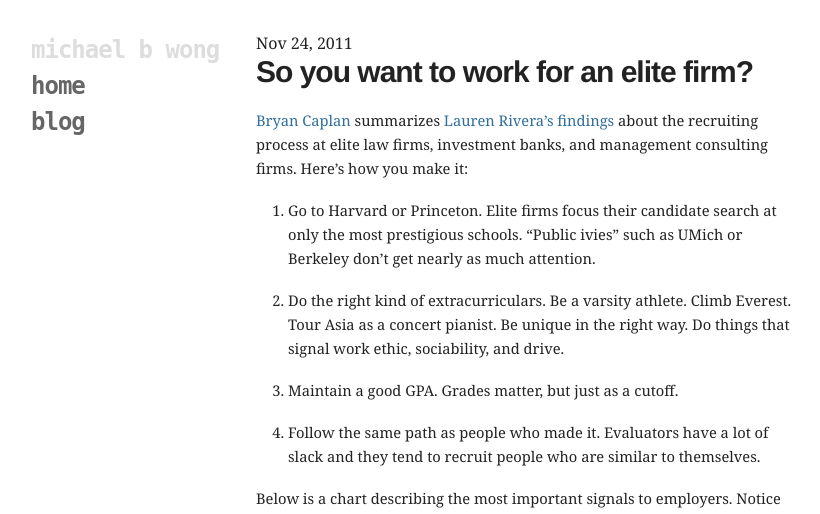
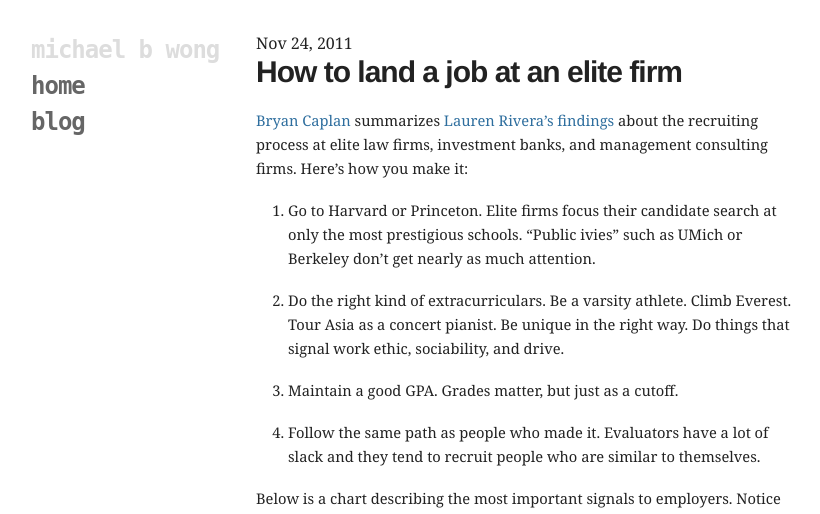
Before and after one commit to mbwong/mbwong.github.com, a Jekyll site: the page built from _posts/2011-11-24-so-you-want-to-work-for-an-elite-firm.md, in a window 1280 px wide. Shown: the top 514 px of the page, without its empty margins (94-914 px from the left). Built offline with Jekyll 4.4.1, drawn with Linux system fonts in a browser that asks for light colours.

Commit message:
Update _posts/2011-11-24-so-you-want-to-work-for-an-elite-firm.md

```diff
--- a/_posts/2011-11-24-so-you-want-to-work-for-an-elite-firm.md
+++ b/_posts/2011-11-24-so-you-want-to-work-for-an-elite-firm.md
@@ -1,9 +1,9 @@
 ---
 tags: career
-title: So you want to work for an elite firm?
+title: How to land a job at an elite firm
 layout: post
 ---
-# So you want to work for an elite firm?
+# How to land a job at an elite firm
 
 [Bryan
 Caplan](http://econlog.econlib.org/archives/2011/11/how_elite_firms.html)
```
